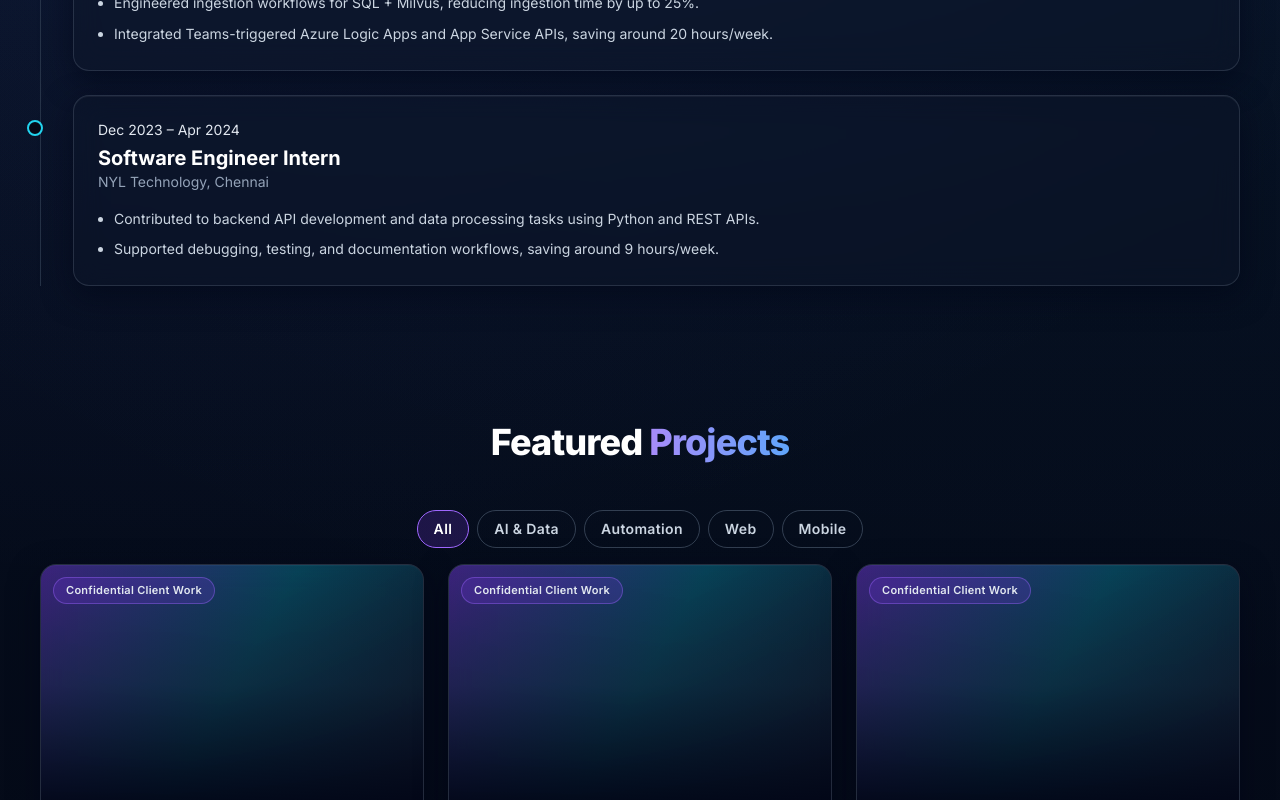
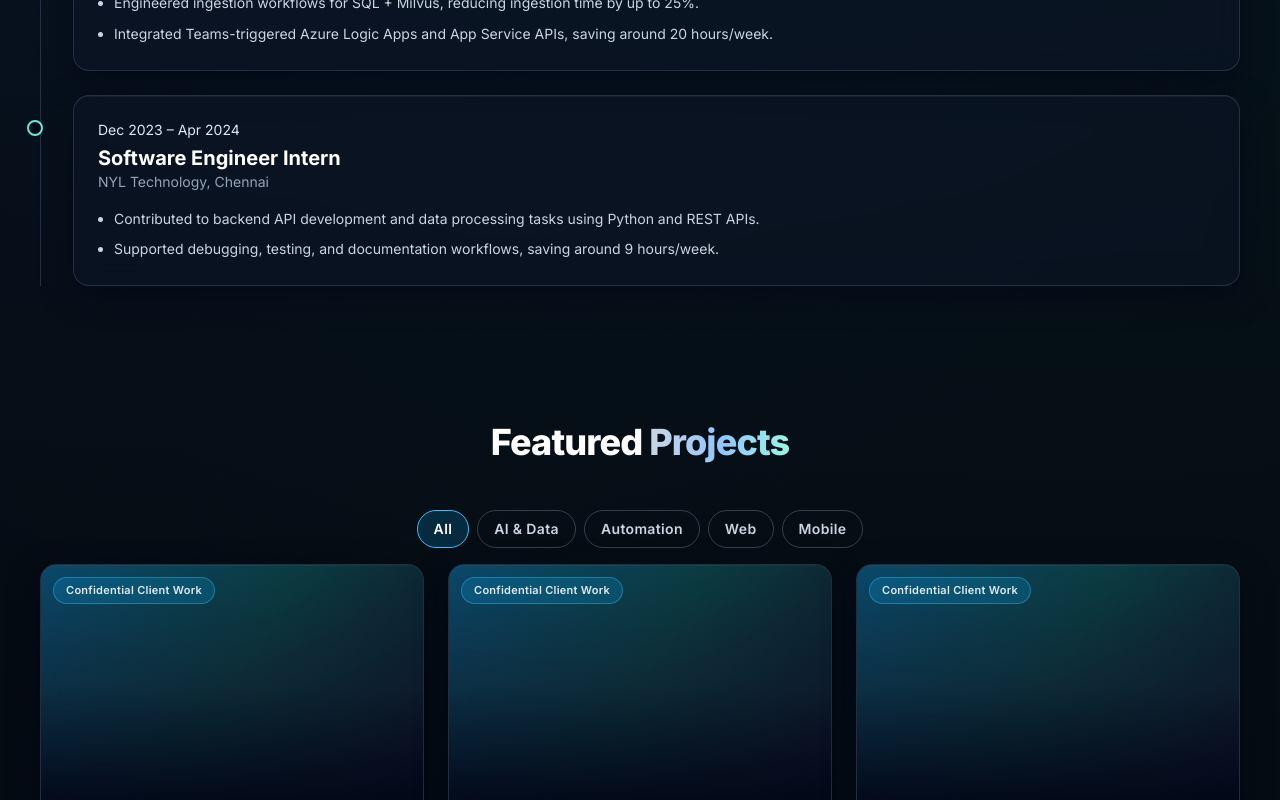
Before and after one commit to Lokeshwar-V/Lokeshwar-portfolio, a Next.js app: page / in a window 1280 px wide. Shown: the part 1820-2620 px from the top of the page. Built offline with nearby package versions, Linux system fonts and the light colour scheme; no server answers.

Commit message:
style: update colors and gradients across components for improved aesthetics

```diff
--- a/src/app/components/AboutSection.jsx
+++ b/src/app/components/AboutSection.jsx
@@ -8,9 +8,9 @@ const skills = [
   { label: "ETL", position: [-2.2, 1.25, 0], color: "#22d3ee" },
   { label: "Python", position: [-1.35, 0.3, 0], color: "#60a5fa" },
   { label: "SQL", position: [-2.1, -1.0, 0], color: "#60a5fa" },
-  { label: "Milvus", position: [0, 1.65, 0], color: "#a5b4fc" },
-  { label: "RAG", position: [1.3, 0.35, 0], color: "#a5b4fc" },
-  { label: "LangChain", position: [1.75, -0.65, 0], color: "#818cf8" },
+  { label: "Milvus", position: [0, 1.65, 0], color: "#38bdf8" },
+  { label: "RAG", position: [1.3, 0.35, 0], color: "#38bdf8" },
+  { label: "LangChain", position: [1.75, -0.65, 0], color: "#2563eb" },
   { label: "Azure", position: [2.25, 1.1, 0], color: "#22d3ee" },
   { label: "Functions", position: [2.15, -0.1, 0], color: "#22d3ee" },
   { label: "Logic Apps", position: [2.35, -1.2, 0], color: "#22d3ee" },
@@ -29,7 +29,7 @@ const SkillConstellation = () => {
     <group ref={groupRef}>
       <mesh position={[0, 0, 0]}>
         <sphereGeometry args={[0.28, 24, 24]} />
-        <meshStandardMaterial color="#818cf8" emissive="#6366f1" emissiveIntensity={0.55} />
+        <meshStandardMaterial color="#0e7490" emissive="#0369a1" emissiveIntensity={0.45} />
       </mesh>
 
       {links.map((line, idx) => (
@@ -99,8 +99,8 @@ const AboutSection = () => {
         <div className="glass-card h-[360px] p-4 md:h-[420px]">
           <Canvas camera={{ position: [0, 0, 6], fov: 50 }}>
             <ambientLight intensity={0.65} />
-            <pointLight position={[3, 2, 3]} intensity={1.05} color="#818cf8" />
-            <pointLight position={[-2, -2, 2]} intensity={1.05} color="#22d3ee" />
+            <pointLight position={[3, 2, 3]} intensity={0.95} color="#1e40af" />
+            <pointLight position={[-2, -2, 2]} intensity={0.95} color="#0f766e" />
             <Float speed={1.3} rotationIntensity={0.6}>
               <SkillConstellation />
             </Float>
--- a/src/app/components/EmailSection.jsx
+++ b/src/app/components/EmailSection.jsx
@@ -126,7 +126,7 @@ const EmailSection = () => {
           <button
             type="submit"
             disabled={status.type === "loading"}
-            className="inline-flex w-full items-center justify-center gap-2 rounded-lg bg-gradient-to-r from-primary-500 to-secondary-500 px-5 py-3 text-sm font-semibold text-white transition hover:opacity-95 disabled:cursor-not-allowed disabled:opacity-60"
+            className="inline-flex w-full items-center justify-center gap-2 rounded-lg bg-gradient-to-r from-sky-900 to-emerald-900 px-5 py-3 text-sm font-semibold text-slate-100 transition hover:opacity-95 disabled:cursor-not-allowed disabled:opacity-60"
           >
             <EnvelopeIcon className="h-5 w-5" />
             {status.type === "loading" ? "Sending..." : "Send Message"}
--- a/src/app/components/ProjectCard.jsx
+++ b/src/app/components/ProjectCard.jsx
@@ -12,6 +12,7 @@ const ProjectCard = ({
   internal,
   organization,
   dateLabel,
+  flow,
   tools = [],
 }) => {
   const showLinks = !internal && (gitUrl !== "#" || previewUrl !== "#");
@@ -26,7 +27,7 @@ const ProjectCard = ({
               ? { background: `url(${imgUrl}) center/cover no-repeat` }
               : {
                   background:
-                    "linear-gradient(120deg, rgba(124,58,237,0.45), rgba(6,182,212,0.3), rgba(15,23,42,0.8))",
+                    "linear-gradient(120deg, rgba(14,165,233,0.38), rgba(20,184,166,0.26), rgba(15,23,42,0.84))",
                 }
           }
         >
@@ -80,6 +81,12 @@ const ProjectCard = ({
           </div>
           <h5 className="mb-2 text-lg font-semibold text-white">{title}</h5>
           <p className="text-sm leading-relaxed text-slate-300">{description}</p>
+          {flow && (
+            <p className="mt-3 rounded-lg border border-cyan-400/25 bg-cyan-500/10 px-3 py-2 text-xs font-medium leading-relaxed text-cyan-100">
+              <span className="mr-1 font-semibold text-cyan-200">Flow:</span>
+              {flow}
+            </p>
+          )}
           {tools.length > 0 && (
             <div className="mt-4 flex flex-wrap gap-2">
               {tools.map((tool) => (
--- a/src/app/components/ProjectsSection.jsx
+++ b/src/app/components/ProjectsSection.jsx
@@ -19,6 +19,8 @@ const projectsData = [
     dateLabel: "Nov 2025 - Present",
     sortKey: 202511,
     organization: "Accenture, India",
+    flow:
+      "Extract -> Store -> Transform -> Embed -> Ingest -> Prompt -> Tool Calling -> Retrieval -> Response with Citations",
     tools: ["Python", "Milvus", "SQL", "Semantic Search", "AI Agents"],
     featured: true,
   },
@@ -35,6 +37,8 @@ const projectsData = [
     dateLabel: "Nov 2025",
     sortKey: 202511,
     organization: "Accenture, India",
+    flow:
+      "Extract -> Store -> Transform -> Embed -> Ingest -> Prompt -> Tool Calling -> Retrieval -> Response with Citations",
     tools: ["Python", "Azure Blob Storage", "GPT", "Milvus", "Vector Embeddings"],
     featured: true,
   },
@@ -51,6 +55,7 @@ const projectsData = [
     dateLabel: "Oct 2024 - Oct 2025",
     sortKey: 202410,
     organization: "Accenture, India",
+    flow: "Extract -> Transform -> Embed -> Ingest -> Retrieval",
     tools: ["Python", "pandas", "Milvus", "Cron Jobs"],
     featured: true,
   },
@@ -289,6 +294,7 @@ const ProjectsSection = () => {
               internal={project.internal}
               dateLabel={project.dateLabel}
               organization={project.organization}
+              flow={project.flow}
               tools={project.tools}
             />
           </motion.li>
@@ -326,6 +332,7 @@ const ProjectsSection = () => {
                     internal={project.internal}
                     dateLabel={project.dateLabel}
                     organization={project.organization}
+                    flow={project.flow}
                     tools={project.tools}
                   />
                 </motion.li>
--- a/src/app/globals.css
+++ b/src/app/globals.css
@@ -3,8 +3,8 @@
 @tailwind utilities;
 
 :root {
-  --bg: #040916;
-  --bg-soft: #070f20;
+  --bg: #02070d;
+  --bg-soft: #07111c;
   --text: #e2e8f0;
   --muted: #94a3b8;
 }
@@ -16,9 +16,9 @@
 body {
   color: var(--text);
   background:
-    radial-gradient(circle at 15% 14%, rgba(99, 102, 241, 0.16), transparent 34%),
-    radial-gradient(circle at 82% 10%, rgba(56, 189, 248, 0.06), transparent 40%),
-    linear-gradient(180deg, var(--bg-soft) 0%, #061022 30%, var(--bg) 52%, #020617 100%);
+    radial-gradient(circle at 14% 10%, rgba(30, 64, 175, 0.14), transparent 36%),
+    radial-gradient(circle at 84% 16%, rgba(6, 95, 70, 0.12), transparent 40%),
+    linear-gradient(180deg, #08111b 0%, #050b13 42%, #02070d 100%);
   min-height: 100vh;
 }
 
@@ -42,7 +42,7 @@ html {
 }
 
 .neon-text {
-  background: linear-gradient(90deg, #a78bfa 0%, #60a5fa 100%);
+  background: linear-gradient(90deg, #cbd5e1 0%, #93c5fd 52%, #99f6e4 100%);
   -webkit-background-clip: text;
   background-clip: text;
   color: transparent;
@@ -53,10 +53,10 @@ html {
 }
 
 ::-webkit-scrollbar-track {
-  background: #0b1023;
+  background: #09111a;
 }
 
 ::-webkit-scrollbar-thumb {
-  background: linear-gradient(180deg, #6366f1, #22d3ee);
+  background: linear-gradient(180deg, #1e3a5f, #0f766e);
   border-radius: 999px;
 }
--- a/tailwind.config.js
+++ b/tailwind.config.js
@@ -11,14 +11,14 @@ module.exports = {
         surface: "#050816",
         card: "#0f172a",
         primary: {
-          400: "#9f67ff",
-          500: "#7c3aed",
-          600: "#6d28d9",
+          400: "#38bdf8",
+          500: "#0ea5e9",
+          600: "#0284c7",
         },
         secondary: {
-          400: "#22d3ee",
-          500: "#06b6d4",
-          600: "#0891b2",
+          400: "#5eead4",
+          500: "#14b8a6",
+          600: "#0f766e",
         },
       },
       backgroundImage: {
@@ -27,7 +27,7 @@ module.exports = {
           "conic-gradient(from 180deg at 50% 50%, var(--tw-gradient-stops))",
       },
       boxShadow: {
-        glow: "0 0 70px rgba(99, 102, 241, 0.28)",
+        glow: "0 0 70px rgba(14, 165, 233, 0.3)",
       },
     },
   },
```
Also changed, not shown: src/app/components/HeroSection.jsx (+16 -16 lines).
